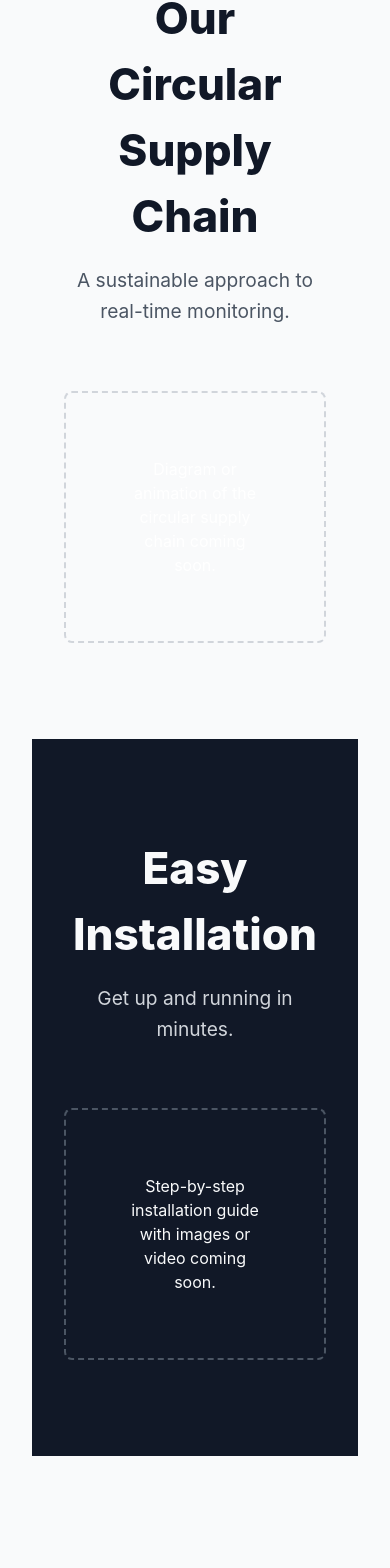
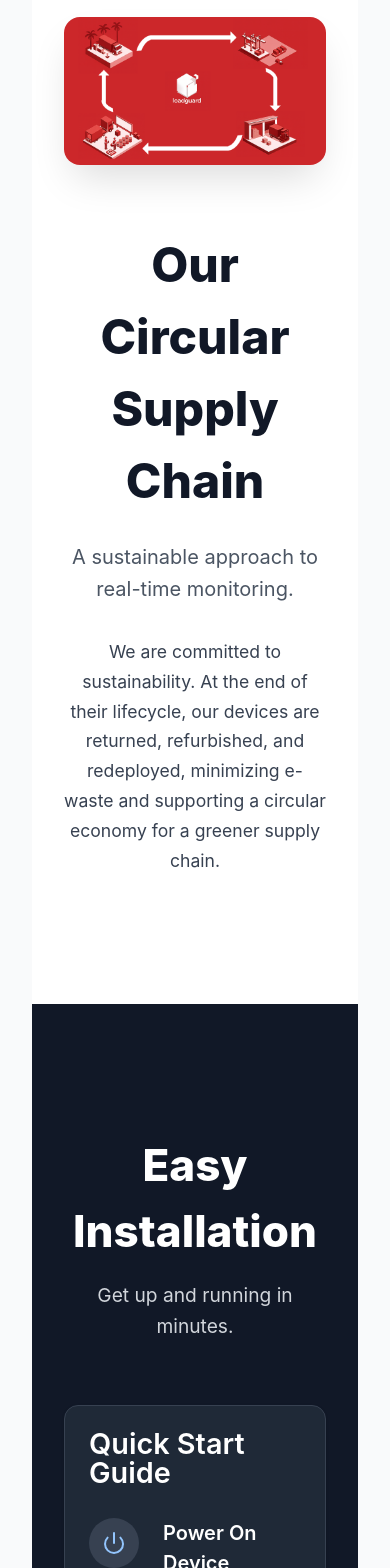
Before and after one commit to niazimurataj/loadguard-landing-page, a React (Vite) app: page /solutions in a window 390 px wide. Shown: the part 5247-6815 px from the top of the page. Built offline with nearby package versions, Linux system fonts and the light colour scheme; what aws-amplify would draw is missing.

Commit message:
Enhance solutions page aesthetics

```diff
--- a/src/components/CircularSupplyChain.jsx
+++ b/src/components/CircularSupplyChain.jsx
@@ -1,15 +1,25 @@
 import React from 'react';
 import styles from './CircularSupplyChain.module.css';
+import circularChainImage from '../assets/circular_chain.png';
 
 const CircularSupplyChain = () => {
   return (
     <section className={styles.section}>
-      <div className={styles.header}>
-        <h2 className={styles.title}>Our Circular Supply Chain</h2>
-        <p className={styles.subtitle}>A sustainable approach to real-time monitoring.</p>
-      </div>
-      <div className={styles.placeholder}>
-        <p>Diagram or animation of the circular supply chain coming soon.</p>
+      <div className={styles.container}>
+        <div className={styles.textContainer}>
+          <h2 className={styles.title}>Our Circular Supply Chain</h2>
+          <p className={styles.subtitle}>A sustainable approach to real-time monitoring.</p>
+          <p className={styles.blurb}>
+            We are committed to sustainability. At the end of their lifecycle, our devices are returned, refurbished, and redeployed, minimizing e-waste and supporting a circular economy for a greener supply chain.
+          </p>
+        </div>
+        <div className={styles.imageContainer}>
+          <img
+            src={circularChainImage}
+            alt="A diagram showing the circular lifecycle of LoadGuard devices, from deployment to recycling and refurbishment."
+            className={styles.image}
+          />
+        </div>
       </div>
     </section>
   );
--- a/src/components/CircularSupplyChain.module.css
+++ b/src/components/CircularSupplyChain.module.css
@@ -1,31 +1,67 @@
 .section {
-  background-color: #F9FAFB;
-  padding: 6rem 2rem;
-  text-align: center;
+  background-color: #FFFFFF; /* Changed to white for a cleaner look */
+  padding: 8rem 2rem;
 }
 
-.header {
-  max-width: 800px;
-  margin: 0 auto 4rem auto;
+.container {
+  display: grid;
+  grid-template-columns: 1fr 1fr;
+  gap: 6rem;
+  max-width: 1200px;
+  margin: 0 auto;
+  align-items: center;
+}
+
+.textContainer {
+  text-align: left;
 }
 
 .title {
-  font-size: 2.75rem;
+  font-size: 3rem;
   font-weight: 800;
   color: #111827;
-  margin-bottom: 1rem;
+  margin-bottom: 1.5rem;
 }
 
 .subtitle {
-  font-size: 1.2rem;
+  font-size: 1.25rem;
   color: #4B5563;
   line-height: 1.6;
+  margin-bottom: 2rem;
 }
 
-.placeholder {
-  max-width: 800px;
-  margin: 0 auto;
-  padding: 4rem;
-  border: 2px dashed #D1D5DB;
-  border-radius: 8px;
+.blurb {
+  font-size: 1.1rem;
+  color: #374151;
+  line-height: 1.7;
 }
+
+.imageContainer {
+  display: flex;
+  justify-content: center;
+  align-items: center;
+}
+
+.image {
+  max-width: 100%;
+  height: auto;
+  border-radius: 1rem;
+  box-shadow: 0 20px 40px -10px rgba(0, 0, 0, 0.15);
+}
+
+/* Responsive adjustments */
+@media (max-width: 992px) {
+  .container {
+    grid-template-columns: 1fr;
+    gap: 4rem;
+    text-align: center;
+  }
+
+  .textContainer {
+    text-align: center;
+  }
+
+  .imageContainer {
+    order: -1; /* Move image to the top on mobile */
+  }
+}
--- a/src/components/InstallationGuide.jsx
+++ b/src/components/InstallationGuide.jsx
@@ -1,5 +1,48 @@
 import React from 'react';
 import styles from './InstallationGuide.module.css';
+import { Card, CardHeader, CardTitle, CardContent } from './ui/card';
+
+const PowerIcon = (props) => (
+  <svg {...props} xmlns="http://www.w3.org/2000/svg" width="24" height="24" viewBox="0 0 24 24" fill="none" stroke="currentColor" strokeWidth="2" strokeLinecap="round" strokeLinejoin="round">
+    <path d="M12 2v10" />
+    <path d="M18.4 6.6a9 9 0 1 1-12.79.03" />
+  </svg>
+);
+
+const BoxIcon = (props) => (
+  <svg {...props} xmlns="http://www.w3.org/2000/svg" width="24" height="24" viewBox="0 0 24 24" fill="none" stroke="currentColor" strokeWidth="2" strokeLinecap="round" strokeLinejoin="round">
+    <path d="M21 16V8a2 2 0 0 0-1-1.73l-7-4a2 2 0 0 0-2 0l-7 4A2 2 0 0 0 3 8v8a2 2 0 0 0 1 1.73l7 4a2 2 0 0 0 2 0l7-4A2 2 0 0 0 21 16z" />
+    <polyline points="3.27 6.96 12 12.01 20.73 6.96" />
+    <line x1="12" y1="22.08" x2="12" y2="12" />
+  </svg>
+);
+
+const LayoutDashboardIcon = (props) => (
+  <svg {...props} xmlns="http://www.w3.org/2000/svg" width="24" height="24" viewBox="0 0 24 24" fill="none" stroke="currentColor" strokeWidth="2" strokeLinecap="round" strokeLinejoin="round">
+    <rect width="7" height="9" x="3" y="3" rx="1" />
+    <rect width="7" height="5" x="14" y="3" rx="1" />
+    <rect width="7" height="9" x="3" y="15" rx="1" />
+    <rect width="7" height="5" x="14" y="11" rx="1" />
+  </svg>
+);
+
+const steps = [
+  {
+    icon: PowerIcon,
+    title: "Power On Device",
+    description: "Power on your LoadGuard device - if the red light is blinking once a minute, you're all good!",
+  },
+  {
+    icon: BoxIcon,
+    title: "Place in Container",
+    description: "Place the LoadGuard device within a reefer container.",
+  },
+  {
+    icon: LayoutDashboardIcon,
+    title: "Log On to Dashboard",
+    description: "Log on to your LoadGuard.io dashboard with your given credentials - our service will automatically populate your BoL #, Device #, and live information!",
+  },
+];
 
 const InstallationGuide = () => {
   return (
@@ -8,8 +51,28 @@ const InstallationGuide = () => {
         <h2 className={styles.title}>Easy Installation</h2>
         <p className={styles.subtitle}>Get up and running in minutes.</p>
       </div>
-      <div className={styles.placeholder}>
-        <p>Step-by-step installation guide with images or video coming soon.</p>
+      <div className={styles.guideContainer}>
+        <Card className={styles.guideCard}>
+          <CardHeader>
+            <CardTitle className={styles.cardTitle}>Quick Start Guide</CardTitle>
+          </CardHeader>
+          <CardContent>
+            <div className={styles.stepsList}>
+              {steps.map((step, index) => (
+                <div key={index} className={styles.step}>
+                  <div className={styles.stepIconWrapper}>
+                    <step.icon className={styles.stepIcon} />
+                  </div>
+                  <div className={styles.stepTextContainer}>
+                    <h3 className={styles.stepTitle}>{step.title}</h3>
+                    <p className={styles.stepDescription}>{step.description}</p>
+                    <p className={styles.comingSoon}>Full visual guide coming soon</p>
+                  </div>
+                </div>
+              ))}
+            </div>
+          </CardContent>
+        </Card>
       </div>
     </section>
   );
--- a/src/components/InstallationGuide.module.css
+++ b/src/components/InstallationGuide.module.css
@@ -1,6 +1,6 @@
 .section {
   background-color: #111827;
-  padding: 6rem 2rem;
+  padding: 8rem 2rem;
   text-align: center;
   color: #F9FAFB;
 }
@@ -13,7 +13,7 @@
 .title {
   font-size: 2.75rem;
   font-weight: 800;
-  color: #F9FAFB;
+  color: #FFFFFF;
   margin-bottom: 1rem;
 }
 
@@ -23,10 +23,76 @@
   line-height: 1.6;
 }
 
-.placeholder {
+.guideContainer {
   max-width: 800px;
   margin: 0 auto;
-  padding: 4rem;
-  border: 2px dashed #4B5563;
-  border-radius: 8px;
 }
+
+/* Overriding card component styles for dark theme */
+.guideCard {
+  text-align: left;
+  background-color: #1F2937 !important; /* Darker card background */
+  border-color: #374151 !important;
+  color: #F9FAFB !important; /* Ensure card text is light */
+}
+
+.cardTitle {
+  font-size: 1.8rem !important;
+  color: #FFFFFF !important;
+}
+
+.stepsList {
+  display: flex;
+  flex-direction: column;
+  gap: 2.5rem;
+}
+
+.step {
+  display: flex;
+  align-items: flex-start;
+  gap: 1.5rem;
+}
+
+.stepIconWrapper {
+  flex-shrink: 0;
+  width: 50px;
+  height: 50px;
+  display: flex;
+  align-items: center;
+  justify-content: center;
+  border-radius: 9999px;
+  background-color: #374151; /* Dark gray background for icon */
+}
+
+.stepIcon {
+  color: #93C5FD; /* Light blue icon color */
+  width: 24px;
+  height: 24px;
+}
+
+.stepTextContainer {
+  flex: 1;
+}
+
+.stepTitle {
+  font-size: 1.25rem;
+  font-weight: 600;
+  color: #FFFFFF;
+  margin-bottom: 0.5rem;
+}
+
+.stepDescription {
+  color: #D1D5DB; /* Lighter text for description */
+  line-height: 1.6;
+  margin-bottom: 0.75rem;
+}
+
+.comingSoon {
+  font-size: 0.875rem;
+  font-style: italic;
+  color: #9CA3AF;
+  background-color: #374151;
+  padding: 0.25rem 0.75rem;
+  border-radius: 9999px;
+  display: inline-block;
+}
--- a/src/components/MapSection.jsx
+++ b/src/components/MapSection.jsx
@@ -53,7 +53,7 @@ const mapOptions = {
 const MapSection = () => {
   const { isLoaded, loadError } = useJsApiLoader({
     id: 'google-map-script',
-    googleMapsApiKey:"AIzaSyCXso-0aFTEM1ys1MZk2okn0k0ODlnTA5g",
+    googleMapsApiKey: import.meta.env.VITE_GOOGLE_MAPS_API_KEY,
   });
 
   return (
--- a/src/pages/SolutionsPage.jsx
+++ b/src/pages/SolutionsPage.jsx
@@ -21,13 +21,13 @@ import debankingImage from '../assets/debanking-image.png';
 const softwareOfferingsData = [
   {
     title: 'BASC/CTPAT Compliance',
-    description: 'A professional service for achieving and maintaining BASC/CTPAT certification. This service is offered free of charge to all our hardware customers.',
+    description: 'Use AI to maintain or achieve a BASC/CTPAT certification. This agentic service is offered free of charge to all our hardware customers.',
     image: complianceImage,
     imageAlt: 'CTPAT and BASC logos',
   },
   {
     title: 'Reputation Management',
-    description: 'We shield your business from defamatory claims by monitoring media, issuing content removal requests, and publishing on your behalf to certify your compliance.',
+    description: 'We monitor media, issuing content removal requests, and publishing on your behalf to certify your compliance.',
     image: reputationImage,
     imageAlt: 'Shield protecting a brand logo',
   },
@@ -107,6 +107,7 @@ const SolutionsPage = () => {
       ) : (
         <div className={styles.softwareSection}>
           <h2 className={styles.floatingHeader}>Features Coming Soon</h2>
+          <p>We're integrating information on plantation safety and quality with an agentic AI suite to give you a compliance and quality assurance back office without any of the cost!</p>
           <motion.div
             className={`${offeringsStyles.offeringsList} ${styles.softwareOfferingsList}`}
             initial="hidden"
@@ -130,6 +131,7 @@ const SolutionsPage = () => {
               </motion.div>
             ))}
           </motion.div>
+          <CtaSection />
         </div>
       )}
     </div>
```
Also changed, not shown: src/assets/circular_chain.png (added).
